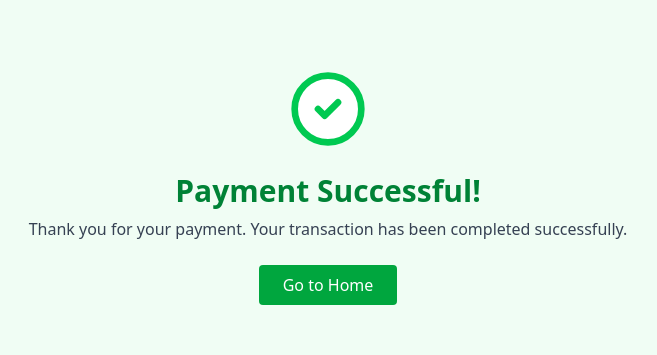
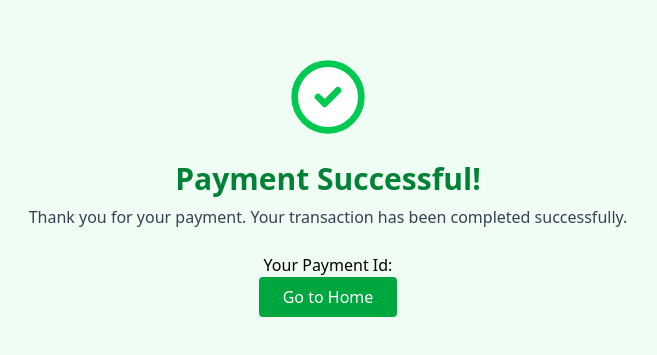
Before and after one commit to souvikssamanta/Riderr, a React (Vite) app in the folder Frontend/: page /success in a window 1280 px wide. Shown: the part 213-568 px from the top of the page, without its empty margins (312-969 px from the left). Built offline with nearby package versions, Linux system fonts and the light colour scheme; no server answers.

Commit message:
Update success.jsx

```diff
--- a/Frontend/src/pages/success.jsx
+++ b/Frontend/src/pages/success.jsx
@@ -1,6 +1,9 @@
 import React from 'react'
 import {Link} from 'react-router-dom'
+import { useLocation } from 'react-router-dom'
 const success = () => {
+  const query=new URLSearchParams(useLocation().search);
+const paymentId=query.get("reference");
   return (
     <div>
       <div className="flex flex-col items-center justify-center min-h-screen bg-green-50">
@@ -10,6 +13,9 @@ const success = () => {
         </svg>
         <h1 className="text-3xl font-bold text-green-700 mb-2">Payment Successful!</h1>
         <p className="text-gray-700 text-center mb-6">Thank you for your payment. Your transaction has been completed successfully.</p>
+        <p className="text-semibold">
+          Your Payment Id: <span className='text-blue-500 font-bold'>{paymentId}</span>
+        </p>
         <Link to="/" className="px-6 py-2 bg-green-600 text-white rounded hover:bg-green-700 transition">
           Go to Home
         </Link>
```
